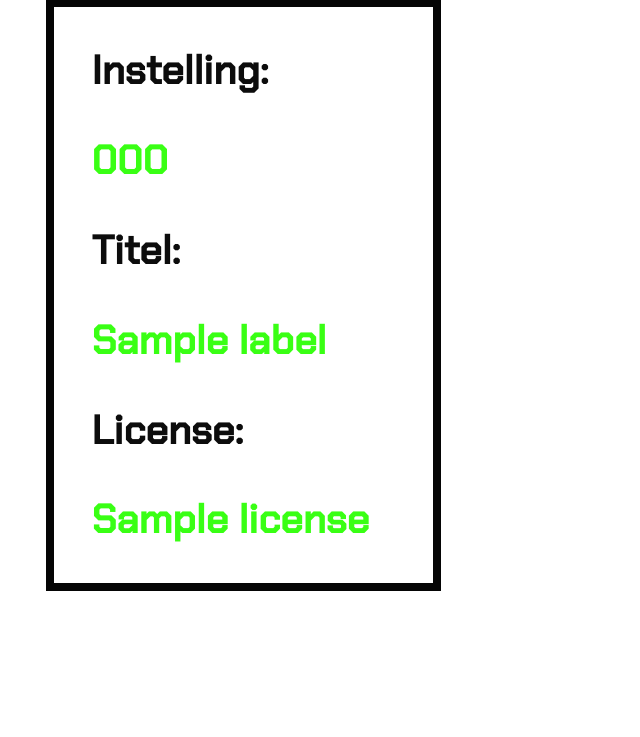
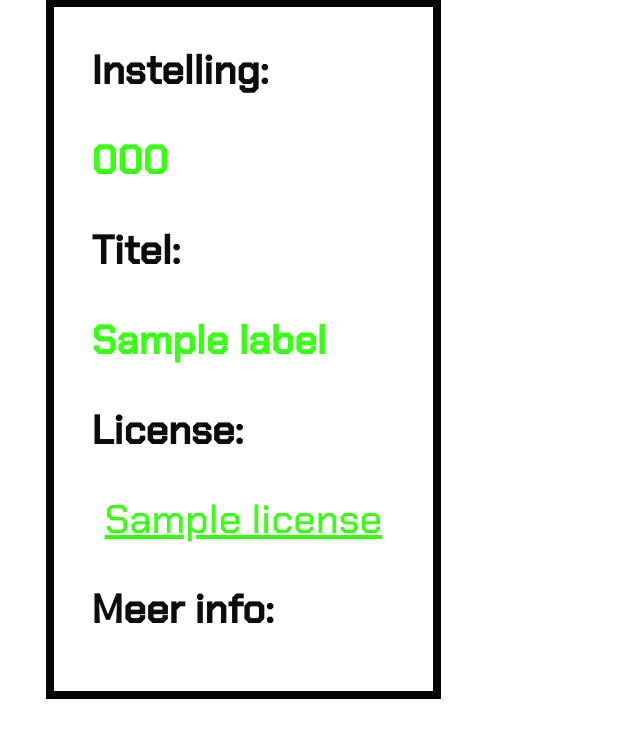
Before and after one commit to floreverk/random-image, a Django app: template getimage/templates/image.html in a window 1280 px wide. Shown: the part 1279-2016 px from the top of the page, without its empty margins (0-640 px from the left). Before the commit the page ends 1870 px from the top, so only its background shows below. Run offline with Django 3.2, Linux system fonts and the light colour scheme; the template is opened without the code that fills it: most values are stand-ins (such as "Sample title", 1, 10 or a date in 2020).

Commit message:
webplatform

```diff
--- a/getimage/templates/image.html
+++ b/getimage/templates/image.html
@@ -34,7 +34,11 @@
                 <h4 class="text">
                     License:
                 </h4>
-                <h5 class="text2">{{ license|safe }} <br></h5>
+                <a href={{ license|safe }} class="text2">{{ license|safe }}<br></a>
+                <h4 class="text">
+                    Meer info:
+                </h4>
+                <a href={{ webplatform|safe }} class="text2">{{ webplatform|safe }}<br></a>
             </div>
         </div>
     </body>
```
Also changed, not shown: getimage/views.py (+13 -3 lines).
